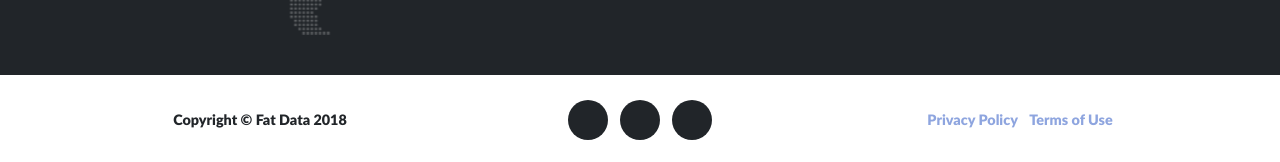
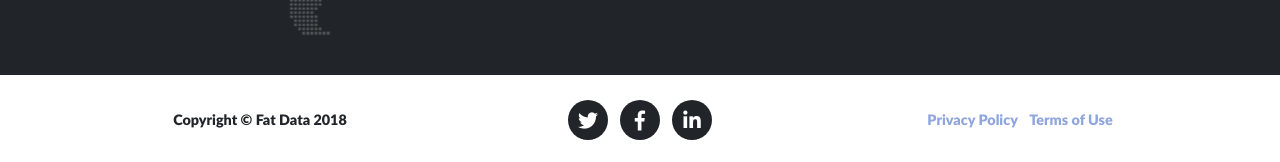
Before and after one commit to Mark-to-market/Mark-to-market.github.io, a Jekyll site: the page built from index.md, in a window 1280 px wide and 900 px high, scrolled down 3456 px. Shown: the part 735-897 px from the top of the window. Built offline with Jekyll 4.4.1, drawn with Linux system fonts in a browser that asks for light colours; nearby versions of some CDN libraries.

Commit message:
Update footer.html

```diff
--- a/_includes/footer.html
+++ b/_includes/footer.html
@@ -9,17 +9,17 @@
             <ul class="list-inline social-buttons">
               <li class="list-inline-item">
                 <a href="#">
-                  <i class="fa fa-twitter"></i>
+                  <i class="fab fa-twitter"></i>
                 </a>
               </li>
               <li class="list-inline-item">
                 <a href="#">
-                  <i class="fa fa-facebook"></i>
+                  <i class="fab fa-facebook-f"></i>
                 </a>
               </li>
               <li class="list-inline-item">
                 <a href="#">
-                  <i class="fa fa-linkedin"></i>
+                  <i class="fab fa-linkedin-in"></i>
                 </a>
               </li>
             </ul>
```
